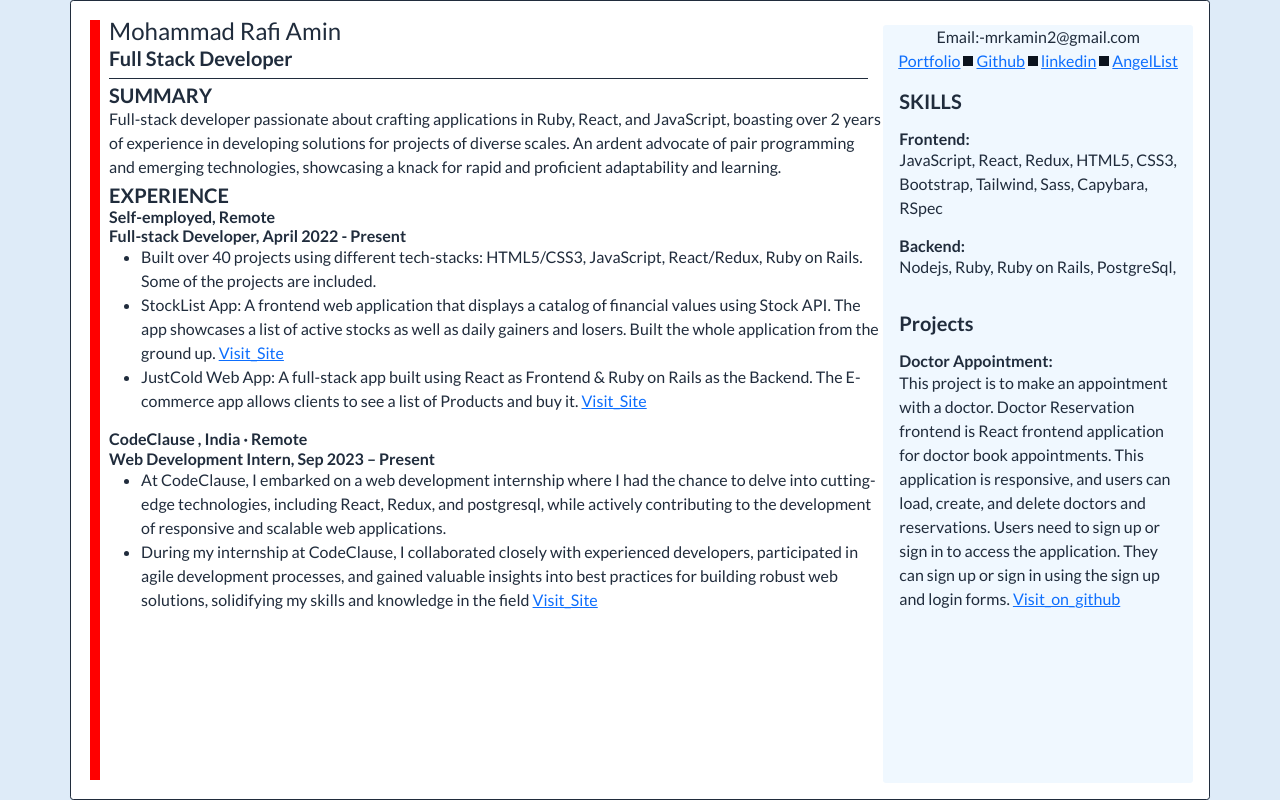
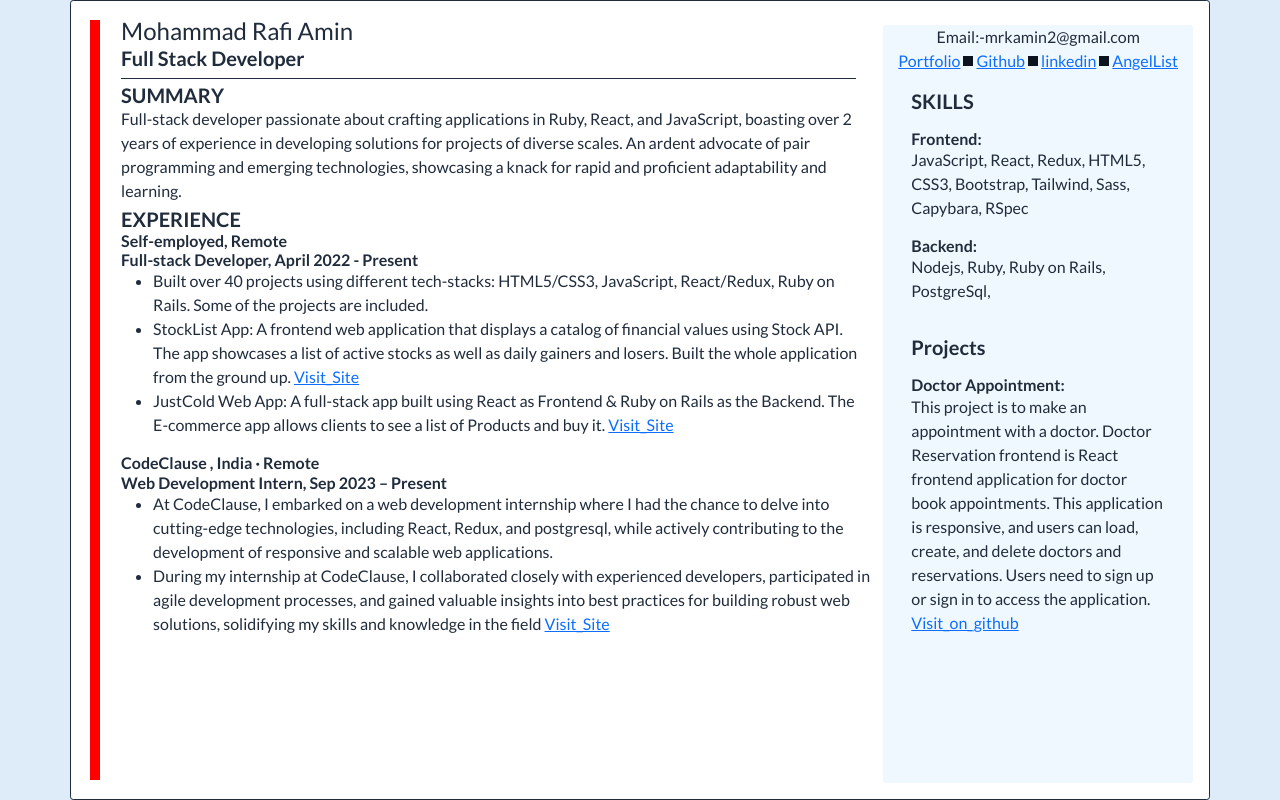
Before and after one commit to mrkamin/Itzfizz-Digital-online-CV, a website: page index.html in a window 1280 px wide. Drawn offline with nearby package versions, Linux system fonts and the light colour scheme; a web font is replaced by a local one.

Commit message:
fix Linters

```diff
--- a/index.html
+++ b/index.html
@@ -26,7 +26,7 @@
   <body>
     <section class="container resume-container p-3">
       <span class="side-vortical-line"></span>
-      <div class="main-content d-flex flex-column">
+      <div class="main-content d-flex flex-column container">
         <div class="title">
           <h3 class="fs-4 fw-light">Mohammad Rafi Amin</h3>
           <h3 class="fs-5 fw-bold">Full Stack Developer</h3>
@@ -100,7 +100,7 @@
           </ul>
         </div>
       </div>
-      <div class="side-bar d-flex flex-column mt-2 align-items-center">
+      <div class="side-bar container d-flex flex-column mt-2 align-items-center">
         <p class="fs-6">Email:-mrkamin2@gmail.com</p>
         <div class="social-link d-flex align-items-center">
           <a href="https://mohammadrafiamin.onrender.com/" class="fs-6"
@@ -140,8 +140,7 @@
               Reservation frontend is React frontend application for doctor book
               appointments. This application is responsive, and users can load,
               create, and delete doctors and reservations. Users need to sign up
-              or sign in to access the application. They can sign up or sign in
-              using the sign up and login forms.
+              or sign in to access the application.
               <a
                 href="https://github.com/Iqbal-Elham/Doctor-Reservation-frontend"
                 >Visit_on_github</a
```
Also changed, not shown: index.css (+6 -6 lines), package.json (added, +27 -0 lines), .github/workflows/linters.yml (added), .stylelintrc.json (added), 3 other files.
